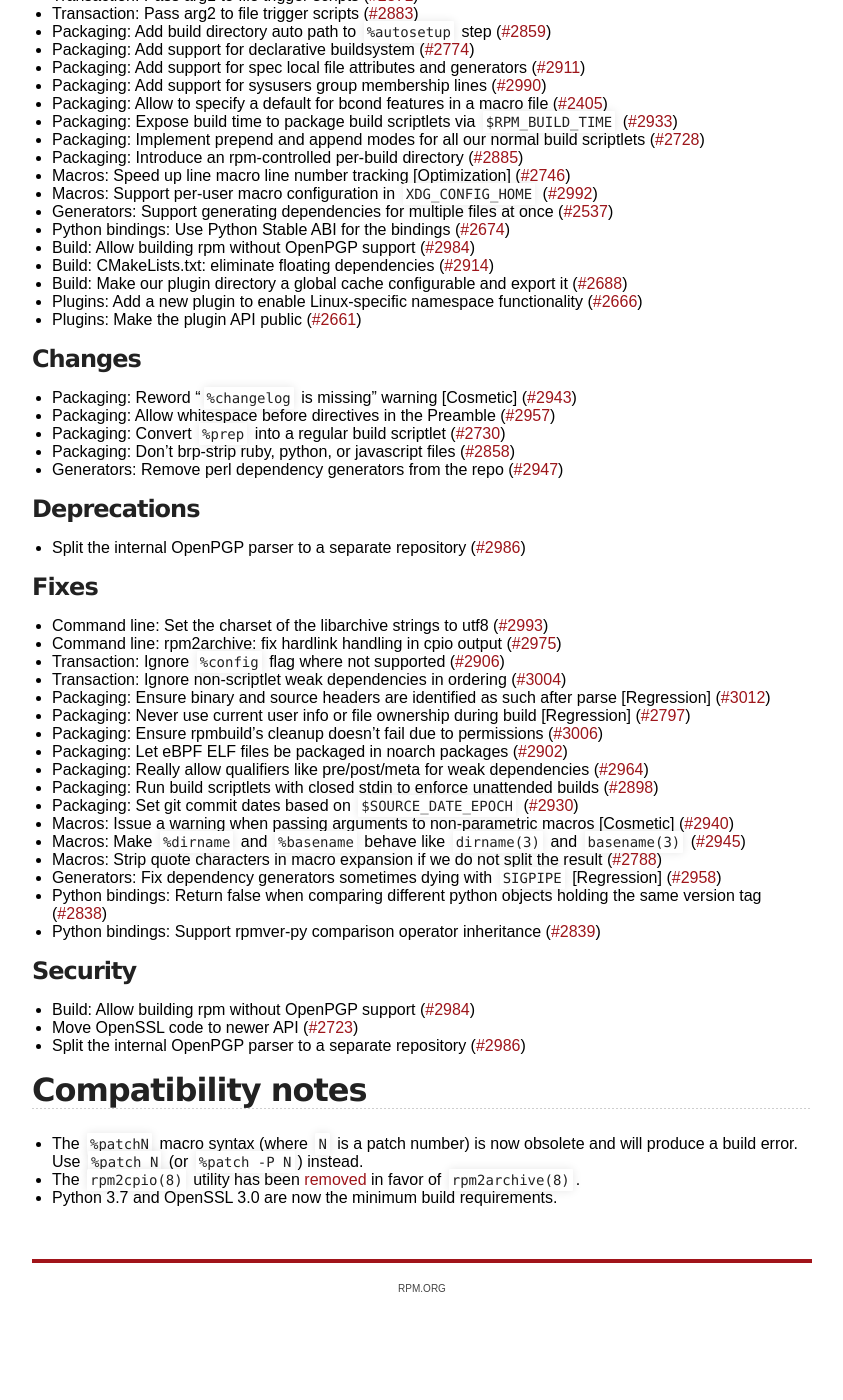
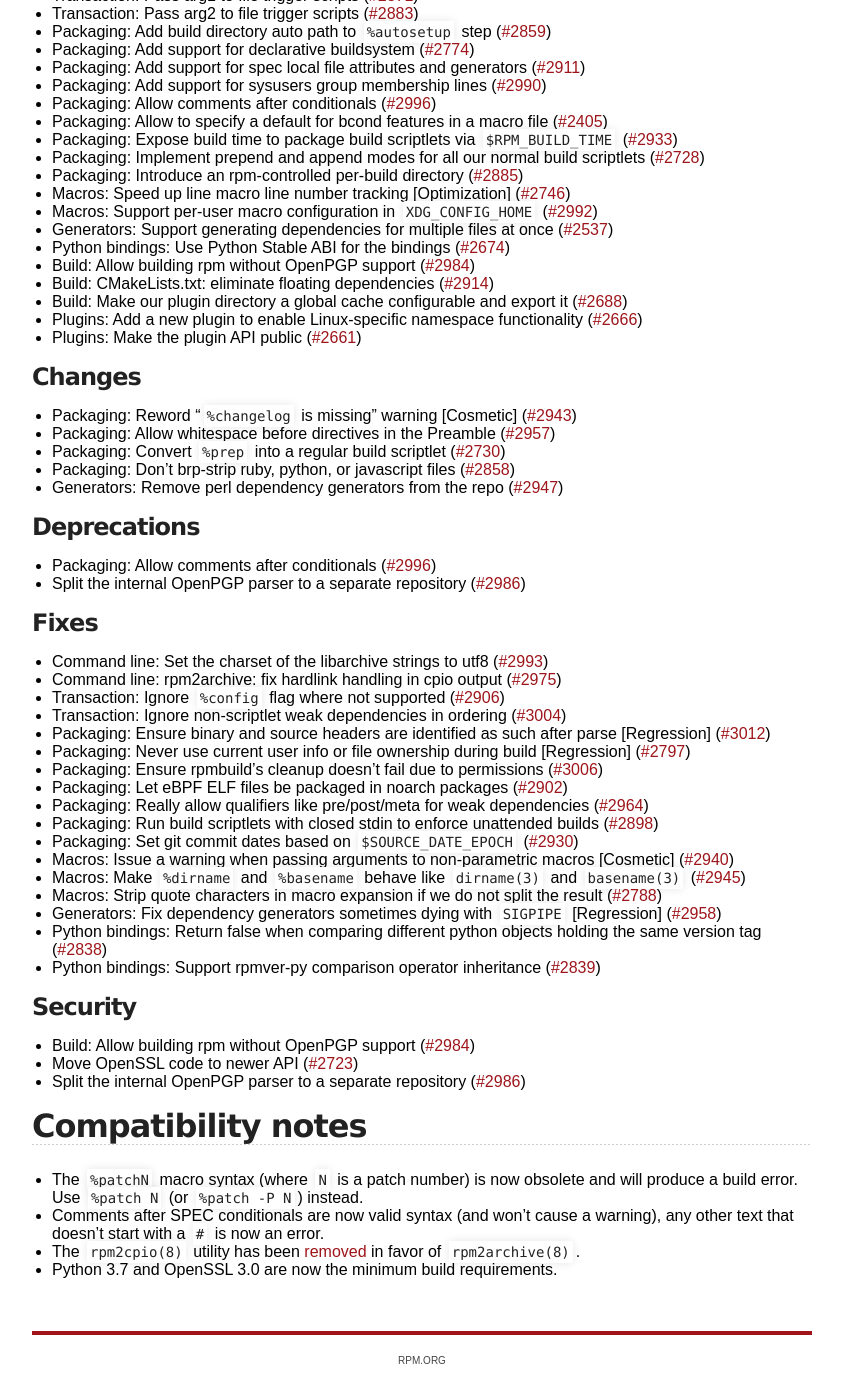
Before and after one commit to rpm-software-management/rpm-web, a Jekyll site: the page built from wiki/Releases/4.20.0.md, in a window 1280 px wide and 1400 px high, scrolled down 845 px. Shown: the whole window, without its empty margins (218-1061 px from the left). Built offline with Jekyll 4.4.1, drawn with Linux system fonts in a browser that asks for light colours; before the commit the page ends 2173 px from its top, so only the background shows below that.

Commit message:
Add a missed PR and compat note to the RN
Thanks @ffesti for noticing!

```diff
--- a/wiki/Releases/4.20.0.md
+++ b/wiki/Releases/4.20.0.md
@@ -33,6 +33,7 @@ Last update: 2024-04-05
 * Packaging: Add support for declarative buildsystem ([#2774](https://github.com/rpm-software-management/rpm/pull/2774))
 * Packaging: Add support for spec local file attributes and generators ([#2911](https://github.com/rpm-software-management/rpm/pull/2911))
 * Packaging: Add support for sysusers group membership lines ([#2990](https://github.com/rpm-software-management/rpm/pull/2990))
+* Packaging: Allow comments after conditionals ([#2996](https://github.com/rpm-software-management/rpm/pull/2996))
 * Packaging: Allow to specify a default for bcond features in a macro file ([#2405](https://github.com/rpm-software-management/rpm/pull/2405))
 * Packaging: Expose build time to package build scriptlets via `$RPM_BUILD_TIME` ([#2933](https://github.com/rpm-software-management/rpm/pull/2933))
 * Packaging: Implement prepend and append modes for all our normal build scriptlets ([#2728](https://github.com/rpm-software-management/rpm/pull/2728))
@@ -55,6 +56,7 @@ Last update: 2024-04-05
 * Generators: Remove perl dependency generators from the repo ([#2947](https://github.com/rpm-software-management/rpm/pull/2947))
 
 ### Deprecations
+* Packaging: Allow comments after conditionals ([#2996](https://github.com/rpm-software-management/rpm/pull/2996))
 * Split the internal OpenPGP parser to a separate repository ([#2986](https://github.com/rpm-software-management/rpm/pull/2986))
 
 ### Fixes
@@ -84,5 +86,7 @@ Last update: 2024-04-05
 ## Compatibility notes
 * The `%patchN` macro syntax (where `N` is a patch number) is now obsolete and
   will produce a build error.  Use `%patch N` (or `%patch -P N`) instead.
+* Comments after SPEC conditionals are now valid syntax (and won't cause a
+  warning), any other text that doesn't start with a `#` is now an error.
 * The `rpm2cpio(8)` utility has been [removed](https://github.com/rpm-software-management/rpm/pull/2758) in favor of `rpm2archive(8)`.
 * Python 3.7 and OpenSSL 3.0 are now the minimum build requirements.
```
